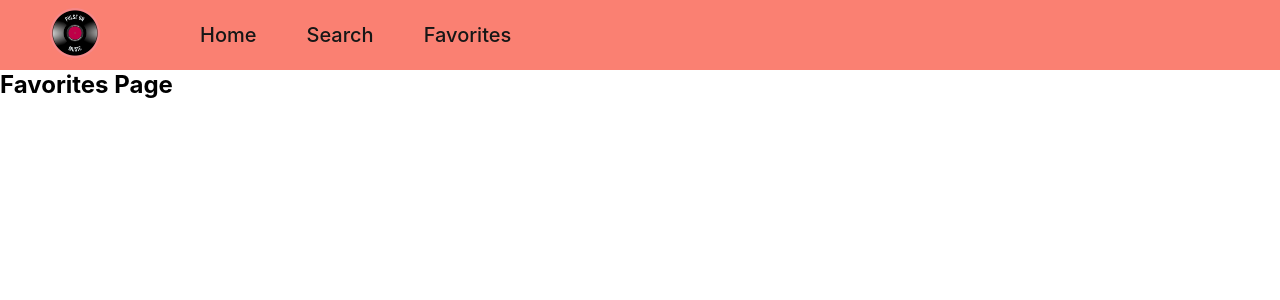
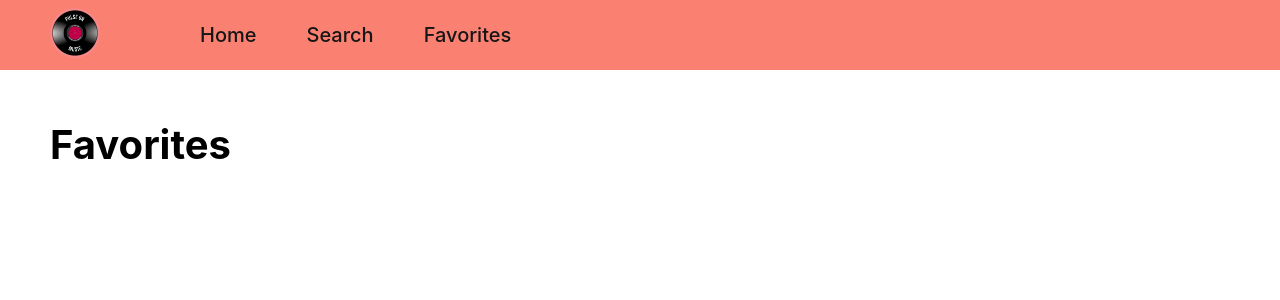
Before and after one commit to aylingyoren/top100albums, a React (Create React App) app: page /favorites in a window 1280 px wide. Shown: the top 300 px of the page. Built offline with nearby package versions, Linux system fonts and the light colour scheme.

Commit message:
style: style FavoritesPage layout

```diff
--- a/src/components/AlbumCard/AlbumCard.css
+++ b/src/components/AlbumCard/AlbumCard.css
@@ -2,6 +2,7 @@
   display: flex;
   flex-direction: column;
   justify-content: center;
+  align-items: center;
   width: 170px;
   margin-bottom: 30px;
 }
@@ -14,6 +15,7 @@
 .albumcard__title,
 .albumcard__singer {
   margin: 10px 0;
+  text-align: center;
 }
 
 .albumcard__title {
--- a/src/components/App/App.js
+++ b/src/components/App/App.js
@@ -17,7 +17,7 @@ function App() {
     if (favorite) {
       setFavorites(JSON.parse(favorite));
     }
-  }, []);
+  }, [setFavorites]);
 
   return (
     <div className="app">
--- /dev/null
+++ b/src/components/FavoritesPage/FavoritesPage.css
@@ -0,0 +1,16 @@
+.favoritespage {
+  padding: 50px;
+}
+
+.favoritespage__container {
+  display: flex;
+  flex-wrap: wrap;
+  justify-content: flex-start;
+  align-items: center;
+  margin-top: 20px;
+  gap: 40px;
+}
+
+.favoritespage__title {
+  font-size: 40px;
+}
--- a/src/components/FavoritesPage/FavoritesPage.js
+++ b/src/components/FavoritesPage/FavoritesPage.js
@@ -1,16 +1,20 @@
 import React, { useContext } from "react";
 import { FavoritesContext } from "../../context/FavoritesContext";
+import AlbumCard from "../AlbumCard/AlbumCard";
+import "./FavoritesPage.css";
 
 function FavoritesPage() {
   const [favorites] = useContext(FavoritesContext);
 
   return (
-    <>
-      <h2>Favorites Page</h2>
-      {favorites.map((fav, i) => (
-        <li key={`fav-item-${i}`}>{fav["im:name"].label}</li>
-      ))}
-    </>
+    <div className="favoritespage">
+      <h2 className="favoritespage__title">Favorites</h2>
+      <div className="favoritespage__container">
+        {favorites.map((album, i) => (
+          <AlbumCard key={`fav-item-${i}`} album={album} />
+        ))}
+      </div>
+    </div>
   );
 }
 
--- a/src/components/SearchBar/SearchBar.css
+++ b/src/components/SearchBar/SearchBar.css
@@ -10,7 +10,7 @@
   padding: 10px 13px;
   width: 300px;
   border: 0;
-  border-bottom: 1px solid #161616;
+  border-bottom: 2px solid #fa8072;
 }
 
 .searchbar__magnifier,
```
